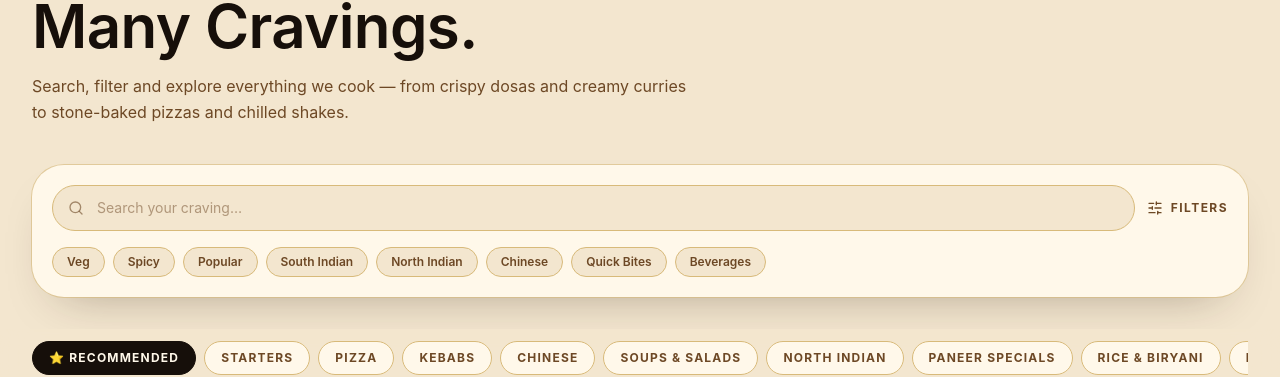
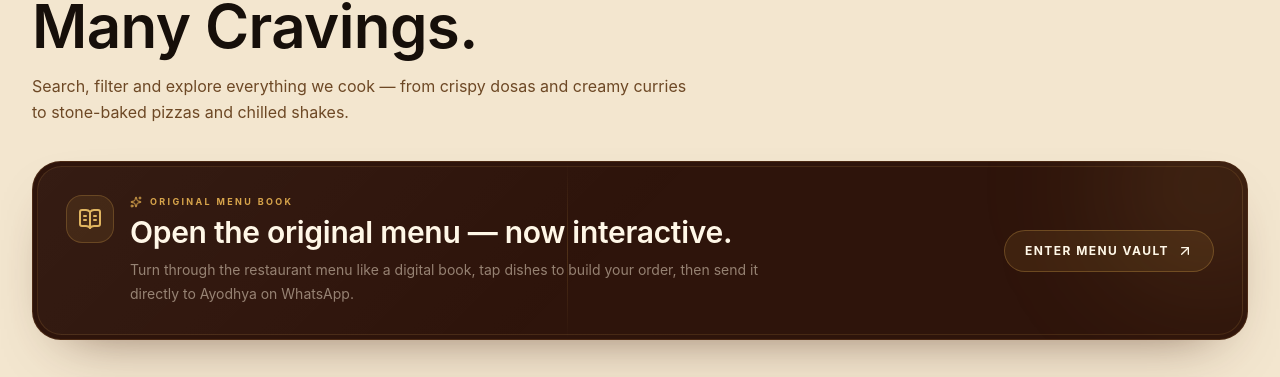
Before and after one commit to satitech-official/ayodhya-restaurant-premium-website, a Next.js app: page /menu in a window 1280 px wide. Shown: the part 210-587 px from the top of the page. Built offline with nearby package versions, Linux system fonts and the light colour scheme; no server answers; the database is empty.

Commit message:
Add premium original menu book entry

```diff
--- a/src/app/(site)/menu/page.jsx
+++ b/src/app/(site)/menu/page.jsx
@@ -1,3 +1,5 @@
+import Link from "next/link";
+import { ArrowUpRight, BookOpenText, Sparkles } from "lucide-react";
 import MenuExplorer from "@/components/MenuExplorer";
 import { getMenuItems, getCategories } from "@/lib/data";
 
@@ -32,6 +34,37 @@ export default async function MenuPage({ searchParams }) {
           </p>
         </div>
 
+        <Link
+          href="/menu-book"
+          className="group relative mt-9 block overflow-hidden rounded-[1.8rem] border border-[#9b652f]/25 bg-[#2e140b] p-1 shadow-[0_24px_60px_-35px_rgba(68,30,14,.72)] transition duration-500 hover:-translate-y-0.5 hover:shadow-[0_30px_70px_-34px_rgba(68,30,14,.88)]"
+        >
+          <div className="pointer-events-none absolute -right-16 -top-20 h-52 w-52 rounded-full bg-[#d7a44b]/12 blur-3xl transition duration-700 group-hover:scale-125" />
+          <div className="pointer-events-none absolute inset-y-0 left-[44%] hidden w-px bg-gradient-to-b from-transparent via-[#d7a44b]/20 to-transparent md:block" />
+          <div className="relative grid gap-5 rounded-[1.55rem] border border-[#d7a44b]/15 bg-[linear-gradient(135deg,rgba(255,255,255,.035),transparent_50%)] px-5 py-6 sm:px-7 md:grid-cols-[1fr_auto] md:items-center md:py-7">
+            <div className="flex items-start gap-4">
+              <div className="flex h-12 w-12 shrink-0 items-center justify-center rounded-2xl border border-[#d7a44b]/25 bg-[#d7a44b]/10 text-[#e0b560]">
+                <BookOpenText className="h-6 w-6" />
+              </div>
+              <div>
+                <p className="flex items-center gap-2 text-[9px] font-bold uppercase tracking-[0.26em] text-[#d7a44b]">
+                  <Sparkles className="h-3 w-3" /> Original Menu Book
+                </p>
+                <h2 className="mt-1.5 font-display text-2xl text-[#fff7e7] sm:text-3xl">
+                  Open the original menu — now interactive.
+                </h2>
+                <p className="mt-2 max-w-2xl text-sm leading-6 text-[#eadbc7]/55">
+                  Turn through the restaurant menu like a digital book, tap dishes to build your order,
+                  then send it directly to Ayodhya on WhatsApp.
+                </p>
+              </div>
+            </div>
+
+            <span className="inline-flex w-fit items-center gap-2 rounded-full border border-[#d7a44b]/30 bg-[#d7a44b]/10 px-5 py-3 text-xs font-bold uppercase tracking-[0.12em] text-[#fff7e7] transition group-hover:border-[#d7a44b]/60 group-hover:bg-[#d7a44b]/18">
+              Enter Menu Vault <ArrowUpRight className="h-4 w-4 transition-transform group-hover:-translate-y-0.5 group-hover:translate-x-0.5" />
+            </span>
+          </div>
+        </Link>
+
         <div className="mt-10">
           <MenuExplorer key={initialCategory} items={items} categories={categories} initialCategory={initialCategory} />
         </div>
```
